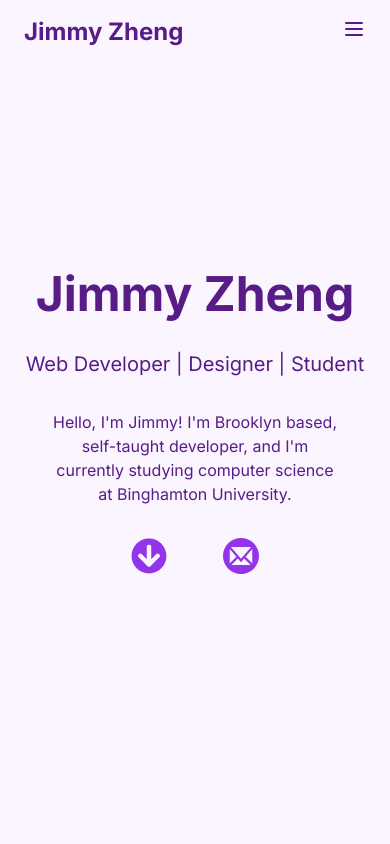
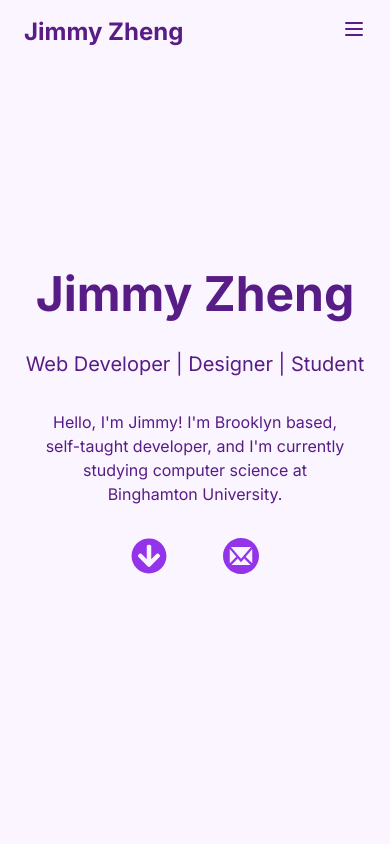
Before and after one commit to j1mmyzz/jimeweb2025, a Next.js app: page / in a window 390 px wide. Shown: the top 844 px of the page. Built offline with nearby package versions, Linux system fonts and the light colour scheme.

Commit message:
responsive

```diff
--- a/app/components/Hero.tsx
+++ b/app/components/Hero.tsx
@@ -18,7 +18,7 @@ const Hero = () => {
       >
         <h1 className="text-5xl font-bold mb-8">Jimmy Zheng</h1>
         <p className="text-xl mb-8">Web Developer | Designer | Student</p>
-        <p className="mb-8 w-3/4">
+        <p className="mb-8 sm:w-3/5 px-10 md:w-2/5">
           Hello, I&apos;m Jimmy! I&apos;m Brooklyn based, self-taught developer,
           and I&apos;m currently studying computer science at Binghamton
           University.{" "}
```
